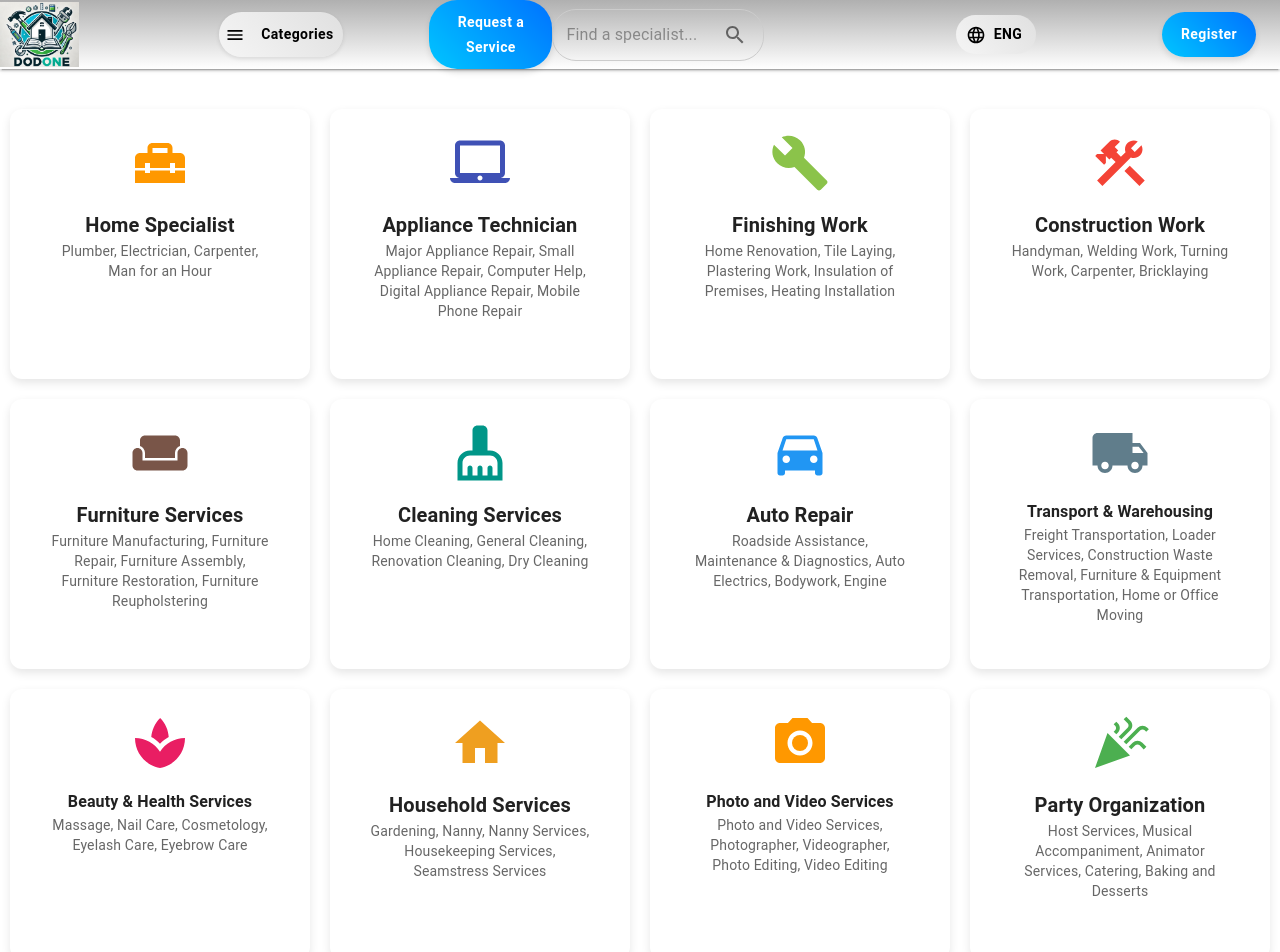
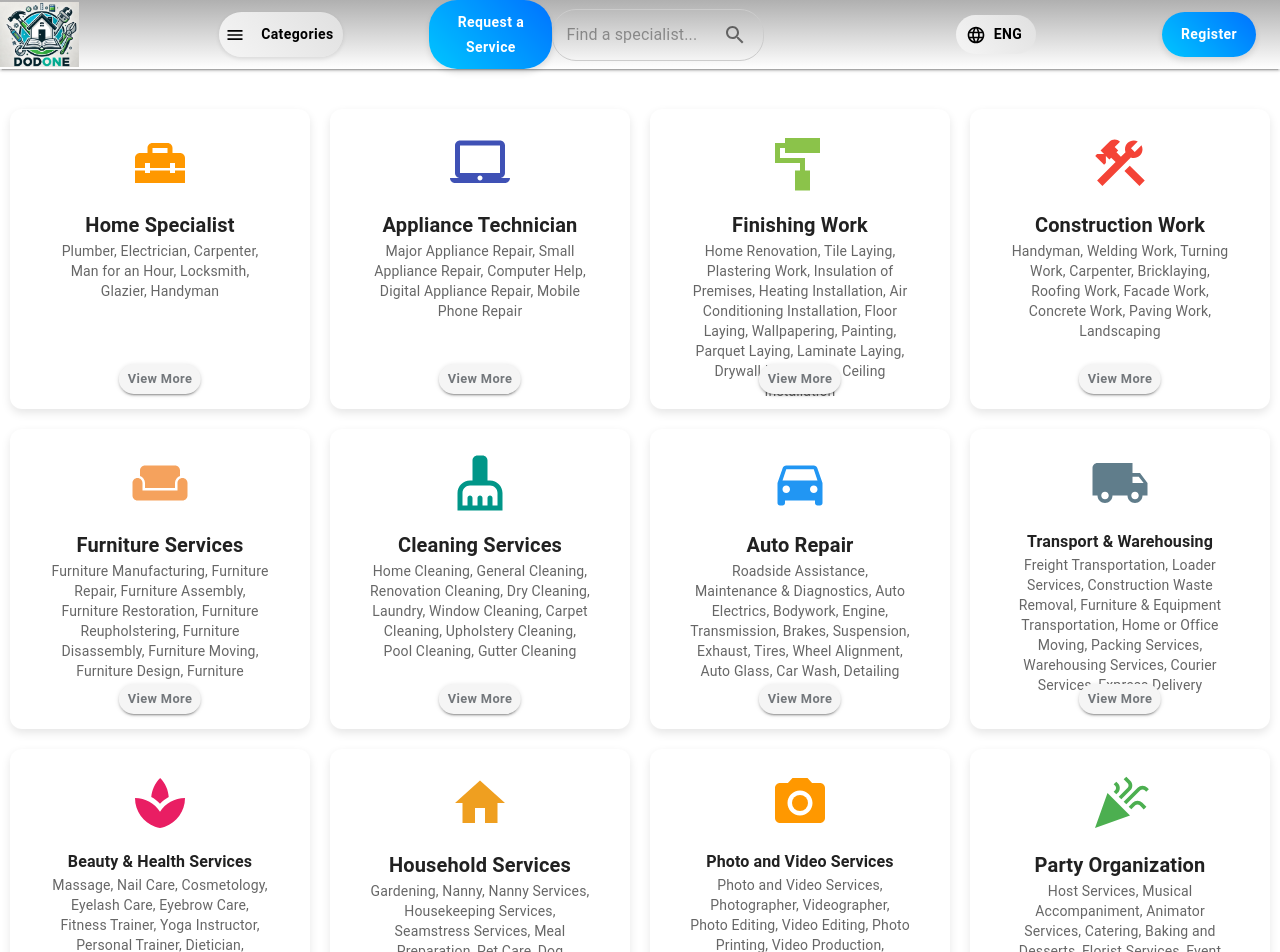
Before and after one commit to Vhkan/dodone, a Next.js app: page / in a window 1280 px wide. Shown: the top 952 px of the page. Built offline with nearby package versions, Linux system fonts and the light colour scheme.

Commit message:
Add more categories

```diff
--- a/src/components/Categories.tsx
+++ b/src/components/Categories.tsx
@@ -1,9 +1,9 @@
 "use client";
 
-import { Box, Card, CardContent, Typography } from "@mui/material";
+import { Box, Card, Button, CardContent, Typography } from "@mui/material";
 import HomeRepairServiceIcon from "@mui/icons-material/HomeRepairService";
 import BuildIcon from "@mui/icons-material/Build";
-import HandymanIcon from "@mui/icons-material/Handyman";
+import ImagesearchRollerIcon from '@mui/icons-material/ImagesearchRoller';
 import ConstructionIcon from "@mui/icons-material/Construction";
 import WeekendIcon from "@mui/icons-material/Weekend";
 import CleaningServicesIcon from "@mui/icons-material/CleaningServices";
@@ -14,12 +14,13 @@ import LaptopMacIcon from "@mui/icons-material/LaptopMac";
 import HomeIcon from "@mui/icons-material/Home";
 import CameraAltIcon from "@mui/icons-material/CameraAlt";
 import CelebrationIcon from "@mui/icons-material/Celebration";
+import Link from "next/link";
 
 const categories = [
   {
     name: "Home Specialist",
     icon: <HomeRepairServiceIcon sx={{ fontSize: 60, color: "#ff9800" }} />,
-    services: ["Plumber", "Electrician", "Carpenter", "Man for an Hour"],
+    services: ["Plumber", "Electrician", "Carpenter", "Man for an Hour", "Locksmith", "Glazier", "Handyman"],
   },
   {
     name: "Appliance Technician",
@@ -34,13 +35,21 @@ const categories = [
   },
   {
     name: "Finishing Work",
-    icon: <BuildIcon sx={{ fontSize: 60, color: "#8bc34a" }} />,
+    icon: <ImagesearchRollerIcon sx={{ fontSize: 60, color: "#8bc34a" }} />,
     services: [
       "Home Renovation",
       "Tile Laying",
       "Plastering Work",
       "Insulation of Premises",
       "Heating Installation",
+      "Air Conditioning Installation",
+      "Floor Laying",
+      "Wallpapering",
+      "Painting",
+      "Parquet Laying",
+      "Laminate Laying",
+      "Drywall Installation",
+      "Ceiling Installation",
     ],
   },
   {
@@ -52,17 +61,26 @@ const categories = [
       "Turning Work",
       "Carpenter",
       "Bricklaying",
+      "Roofing Work",
+      "Facade Work",
+      "Concrete Work",
+      "Paving Work",
+      "Landscaping",
     ],
   },
   {
     name: "Furniture Services",
-    icon: <WeekendIcon sx={{ fontSize: 60, color: "#795548" }} />,
+    icon: <WeekendIcon sx={{ fontSize: 60, color: "#F5A25D" }} />,
     services: [
       "Furniture Manufacturing",
       "Furniture Repair",
       "Furniture Assembly",
       "Furniture Restoration",
       "Furniture Reupholstering",
+      "Furniture Disassembly",
+      "Furniture Moving",
+      "Furniture Design",
+      "Furniture Painting",
     ],
   },
   {
@@ -73,6 +91,12 @@ const categories = [
       "General Cleaning",
       "Renovation Cleaning",
       "Dry Cleaning",
+      "Laundry",
+      "Window Cleaning",
+      "Carpet Cleaning",
+      "Upholstery Cleaning",
+      "Pool Cleaning",
+      "Gutter Cleaning",
     ],
   },
   {
@@ -84,6 +108,15 @@ const categories = [
       "Auto Electrics",
       "Bodywork",
       "Engine",
+      "Transmission",
+      "Brakes",
+      "Suspension",
+      "Exhaust",
+      "Tires",
+      "Wheel Alignment",
+      "Auto Glass",
+      "Car Wash",
+      "Detailing",
     ],
   },
   {
@@ -95,6 +128,10 @@ const categories = [
       "Construction Waste Removal",
       "Furniture & Equipment Transportation",
       "Home or Office Moving",
+      "Packing Services",
+      "Warehousing Services",
+      "Courier Services",
+      "Express Delivery",
     ],
   },
   {
@@ -106,6 +143,11 @@ const categories = [
       "Cosmetology",
       "Eyelash Care",
       "Eyebrow Care",
+      "Fitness Trainer",
+      "Yoga Instructor",
+      "Personal Trainer",
+      "Dietician",
+      "Psychologist",
     ],
   },
   {
@@ -117,6 +159,10 @@ const categories = [
       "Nanny Services",
       "Housekeeping Services",
       "Seamstress Services",
+      "Meal Preparation",
+      "Pet Care",
+      "Dog Walking",
+      "Dog Training",
     ],
   },
   {
@@ -128,6 +174,9 @@ const categories = [
       "Videographer",
       "Photo Editing",
       "Video Editing",
+      "Photo Printing",
+      "Video Production",
+      "Photo/Video Restoration",
     ],
   },
   {
@@ -139,6 +188,13 @@ const categories = [
       "Animator Services",
       "Catering",
       "Baking and Desserts",
+      "Florist Services",
+      "Event Decoration",
+      "Event Planning",
+      "Event Management",
+      "Wedding Planning",
+      "Birthday Planning",
+      "Corporate Event Planning",
     ],
   },
 ];
@@ -163,7 +219,7 @@ const CategoriesList = () => {
               flex: "1 1 calc(25% - 20px)", // Ensures 4 equal columns
               minWidth: "250px",
               maxWidth: "300px",
-              height: "270px",
+              height: "300px",
               display: "flex",
               flexDirection: "column",
               alignItems: "center",
@@ -174,13 +230,11 @@ const CategoriesList = () => {
               transition: "0.3s",
               position: "relative",
               backgroundColor: "white", // Default background
-
               "&:hover": {
-                transform: "scale(1.02)",
+                transform: "scale(1.0)",
                 boxShadow: "0px 0px 15px rgba(33, 150, 243, 0.6)", // Strong blue glow around the tab
               },
             }}
-
           >
             {category.icon}
             <CardContent>
@@ -196,10 +250,48 @@ const CategoriesList = () => {
               <Typography
                 variant="body2"
                 color="textSecondary"
-                sx={{ wordWrap: "break-word" }}
+                sx={{ wordWrap: "break-word", mb: 2 }}
               >
                 {category.services.join(", ")}
               </Typography>
+              <Link
+                href={`/services/${category.name
+                  .toLowerCase()
+                  .replace(/\s+/g, "-")}`}
+                passHref
+              >
+                <Button
+                  variant="contained"
+                  size="small"
+                  sx={{
+                    position: "absolute",
+                    bottom: "15px",
+                    left: "50%",
+                    transform: "translateX(-50%)",
+                    backgroundColor: "#F5F5F5", // Very light blue background
+                    color: "#73777B", // Dark blue text for contrast
+                    fontSize: "0.8rem",
+                    fontWeight: "bold",
+                    textTransform: "none",
+                    borderRadius: "20px",
+                    padding: "4px 9px",
+                    // boxShadow: "0px 3px 10px rgba(33, 150, 243, 0.4)", // Soft blue glow
+                    transition: "0.3s",
+
+                    "&:hover": {
+                      backgroundColor: "#BBDEFB", // Slightly darker light blue on hover
+                      boxShadow: "0px 5px 15px rgba(33, 150, 243, 0.6)", // Stronger glow
+                    },
+
+                    "&:active": {
+                      backgroundColor: "#90CAF9", // More saturated light blue on click
+                      boxShadow: "0px 2px 5px rgba(33, 150, 243, 0.3)", // Reduced glow on press
+                    },
+                  }}
+                >
+                  View More
+                </Button>
+              </Link>
             </CardContent>
           </Card>
         ))}
```
